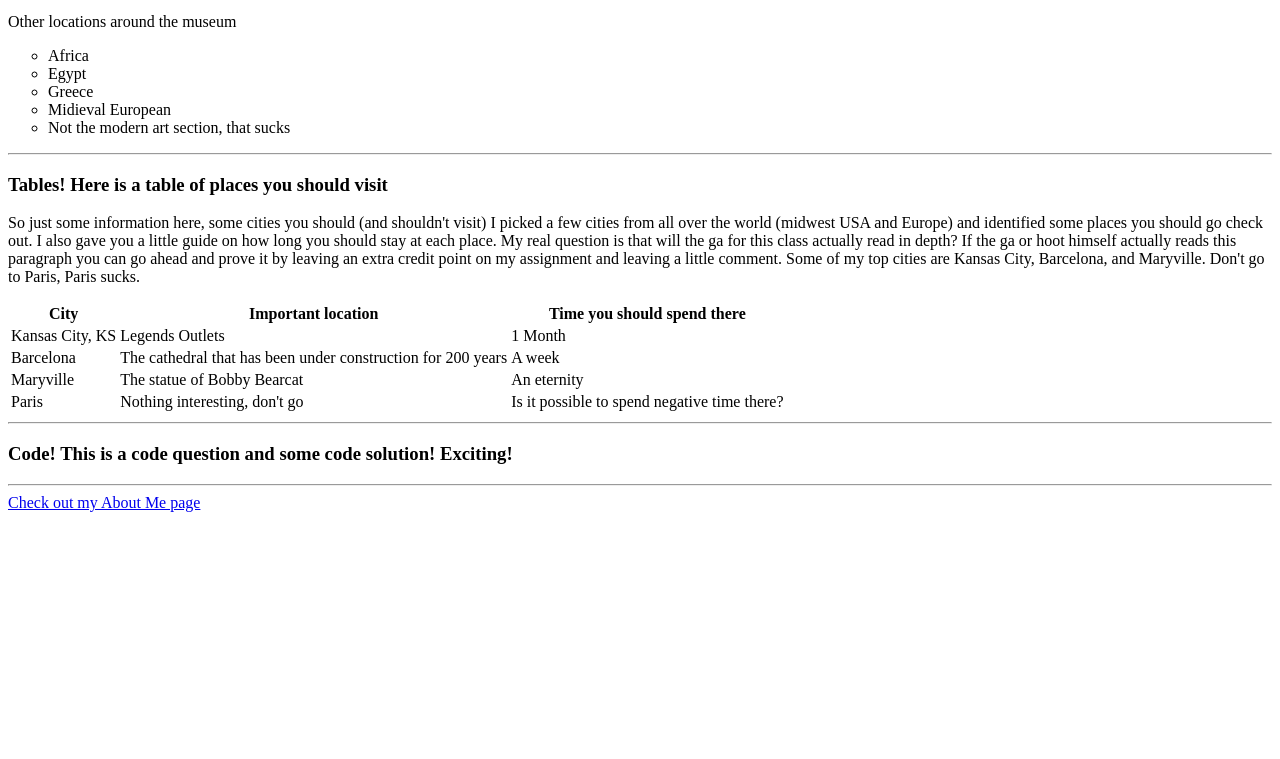
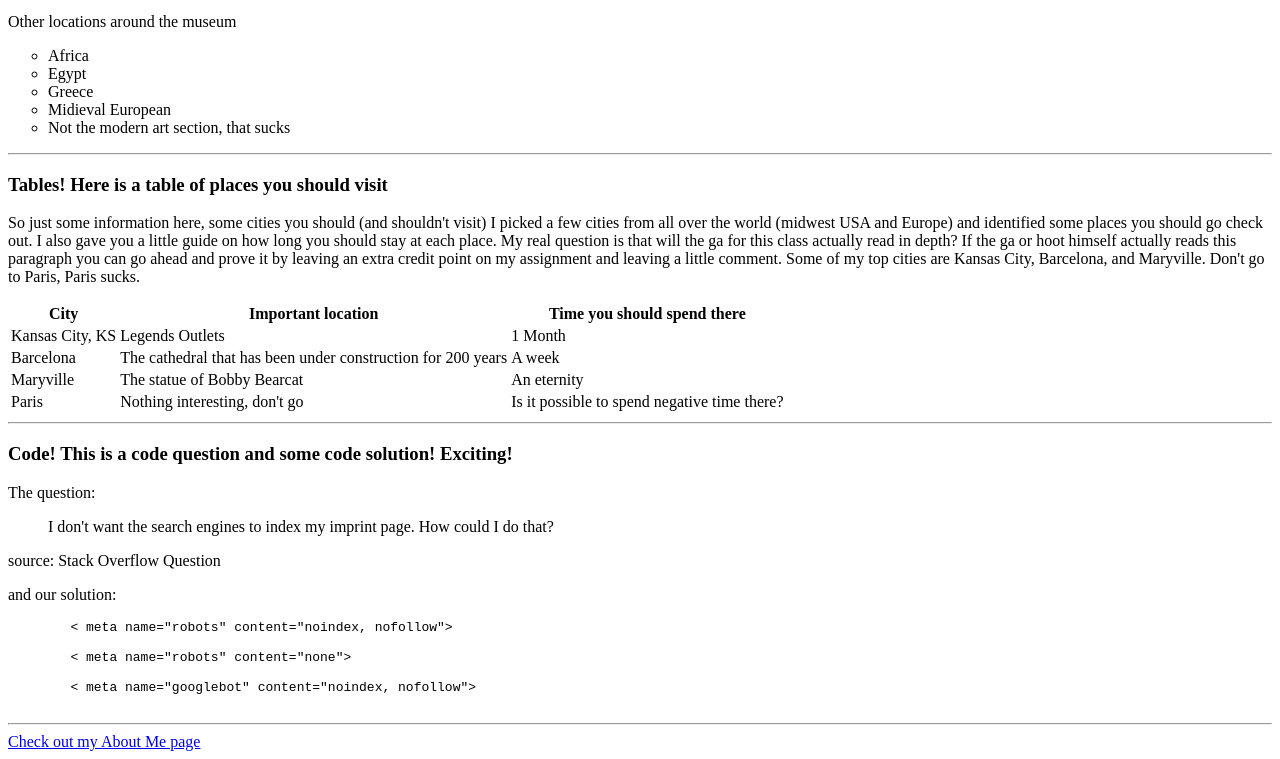
Before and after one commit to 44-563-Web-Apps-F22/44563-webapps-assignment-3-GabrielSolomonHolland, a plain HTML site: page index.html in a window 1280 px wide. Shown: the part 595-1354 px from the top of the page. Before the commit the page ends 1115 px from the top, so only its background shows below. Drawn offline with Linux system fonts and the light colour scheme.

Commit message:
complete part 9 -- code

```diff
--- a/index.html
+++ b/index.html
@@ -101,6 +101,23 @@
     <hr>
     <h3> Code! This is a code question and some code solution! Exciting!</h3>
 
+    The question:
+
+    <blockquote>
+        I don't want the search engines to index my imprint page. How could I do that?
+    </blockquote>
+    source: <a href:"https://stackoverflow.com/questions/4055316/how-to-prevent-search-engines-from-indexing-a-single-page-of-my-website">Stack Overflow Question</a>
+
+
+    <p>and our solution: </p>
+
+    <pre>
+        < meta name="robots" content="noindex, nofollow">
+        <!-- or -->
+        < meta name="robots" content="none">
+        <!-- or if you only care about Google... -->
+        < meta name="googlebot" content="noindex, nofollow">
+    </pre>
 
 
 
```
